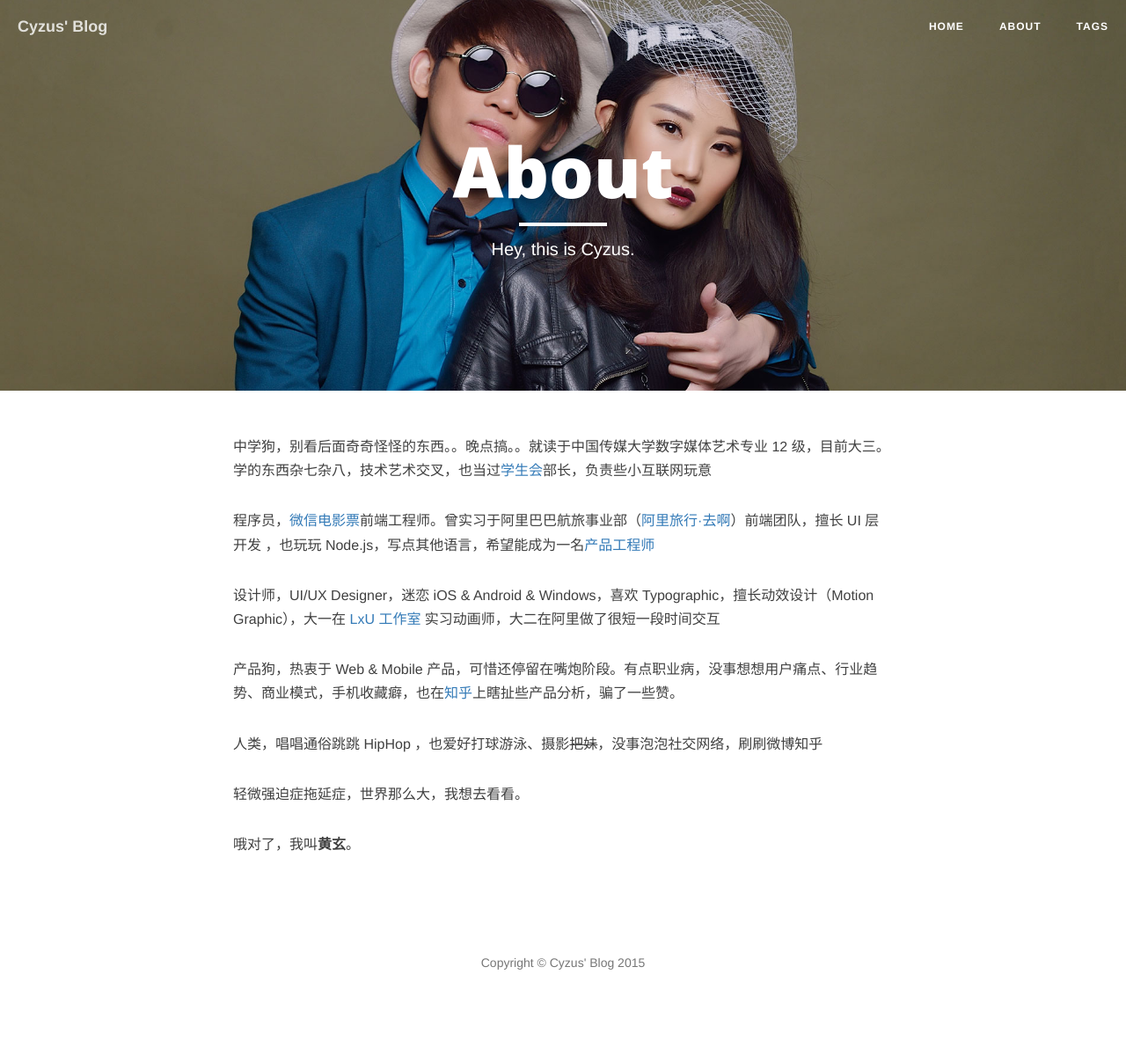
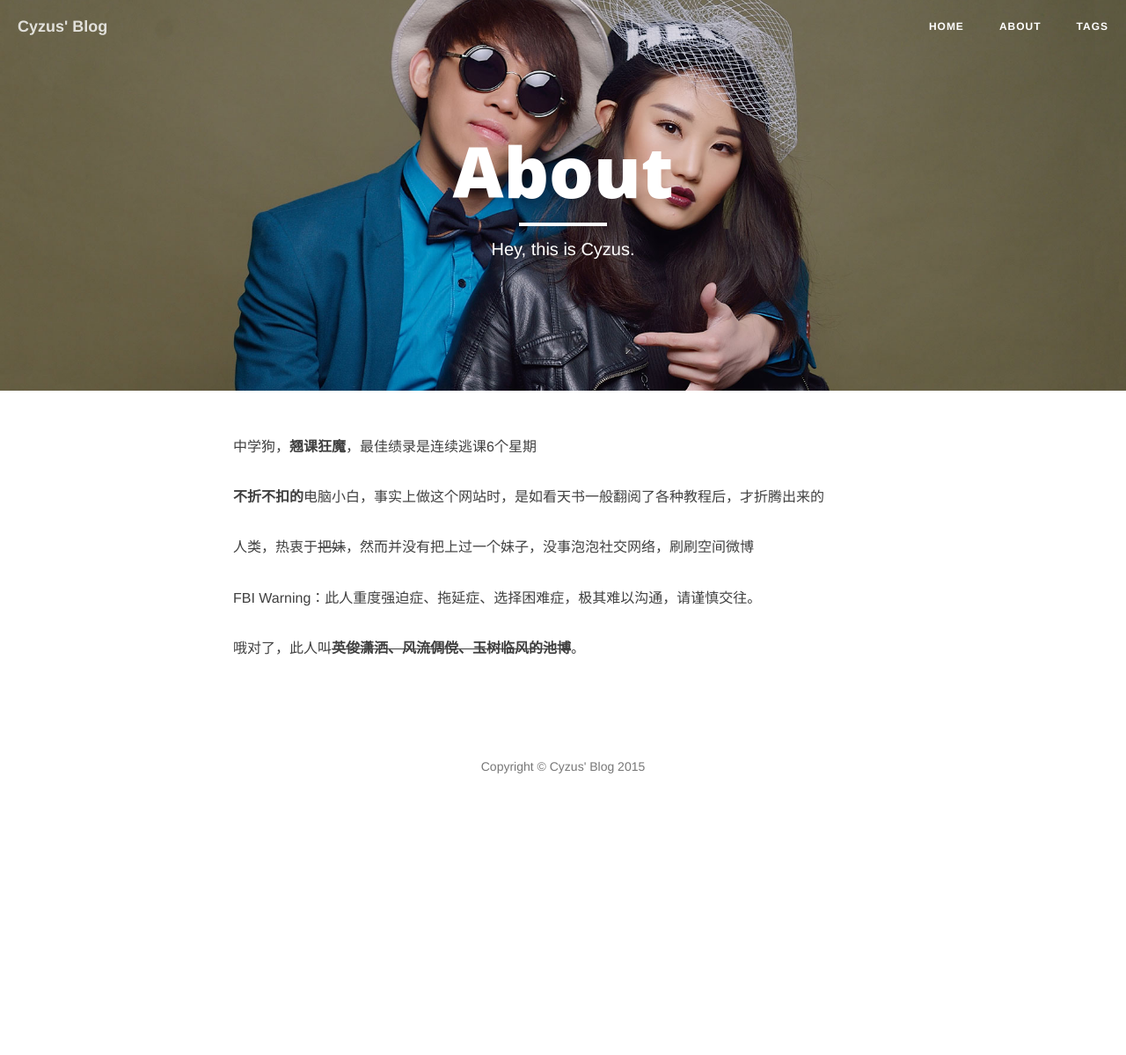
Before and after one commit to heyl1989/cyzus.github.io, a Jekyll site: the page built from about.html, in a window 1280 px wide. Shown: the whole page at 88% size. Built offline with Jekyll 4.4.1, drawn with Linux system fonts in a browser that asks for light colours; nearby versions of some CDN libraries; comment, search, counter and statistics services are not loaded; after the commit the page ends 976 px from its top, so only the background shows below that.

Commit message:
About Update

```diff
--- a/about.html
+++ b/about.html
@@ -5,21 +5,15 @@ description: "Hey, this is Cyzus."
 header-img: "img/about-bg.jpg"
 ---
 
-<p>中学狗，别看后面奇奇怪怪的东西。。晚点搞。。就读于中国传媒大学数字媒体艺术专业 12 级，目前大三。学的东西杂七杂八，技术艺术交叉，也当过<a href="http://www.cucxsh.cn/" target="_blank">学生会</a>部长，负责些小互联网玩意</p>
+<p>中学狗，<b>翘课狂魔</b>，最佳绩录是连续逃课6个星期</p>
 
-<p>程序员，<a href="http://m.wepiao.com/index.html">微信电影票</a>前端工程师。曾实习于阿里巴巴航旅事业部（<a href="http://alitrip.com" target="_blank">阿里旅行·去啊</a>）前端团队，擅长 UI 层开发 ，也玩玩 Node.js，写点其他语言，希望能成为一名<a href="http://www.zhihu.com/question/19589966/answer/12550259">产品工程师</a></p>
+<p><b>不折不扣的</b>电脑小白，事实上做这个网站时，是如看天书一般翻阅了各种教程后，才折腾出来的</p>
 
-<p>设计师，UI/UX Designer，迷恋 iOS & Android & Windows，喜欢 Typographic，擅长动效设计（Motion Graphic），大一在
-<a href="http://weibo.com/lxustudio" target="_blank">LxU 工作室</a> 实习动画师，大二在阿里做了很短一段时间交互 </p>
+<p>人类，热衷于<del>把妹</del>，然而并没有把上过一个妹子，没事泡泡社交网络，刷刷空间微博</p>
 
-<p>产品狗，热衷于 Web & Mobile 产品，可惜还停留在嘴炮阶段。有点职业病，没事想想用户痛点、行业趋势、商业模式，手机收藏癖，也在<a href="http://www.zhihu.com/people/huxpro">知乎</a>上瞎扯些产品分析，骗了一些赞。</p>
+<p>FBI Warning：此人重度强迫症、拖延症、选择困难症，极其难以沟通，请谨慎交往。</p>
 
-
-<p>人类，唱唱通俗跳跳 HipHop ，也爱好打球游泳、摄影<del>把妹</del>，没事泡泡社交网络，刷刷微博知乎</p>
-
-<p>轻微强迫症拖延症，世界那么大，我想去看看。</p>
-
-<p>哦对了，我叫<b>黄玄</b>。</p>
+<p>哦对了，此人叫<b><del>英俊潇洒、风流倜傥、玉树临风的<del>池博</b>。</p>
 
 
 
```
